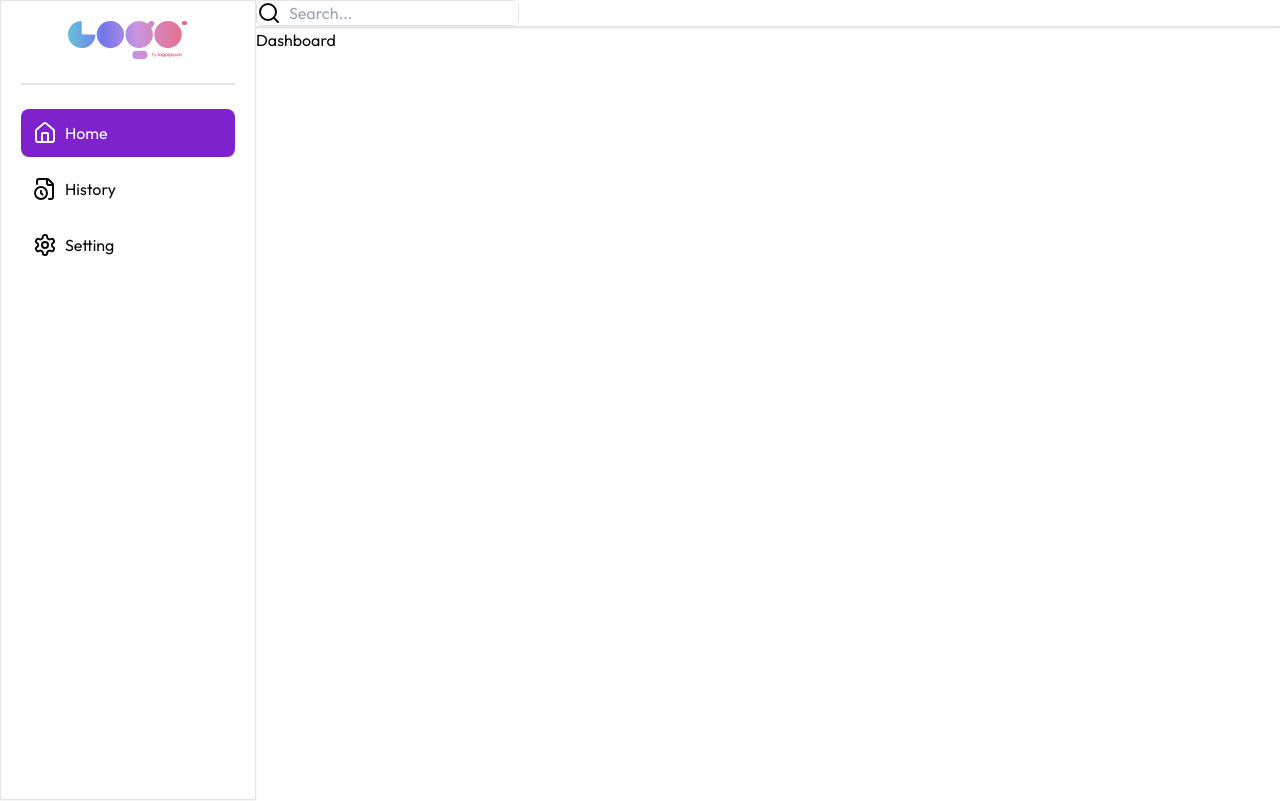
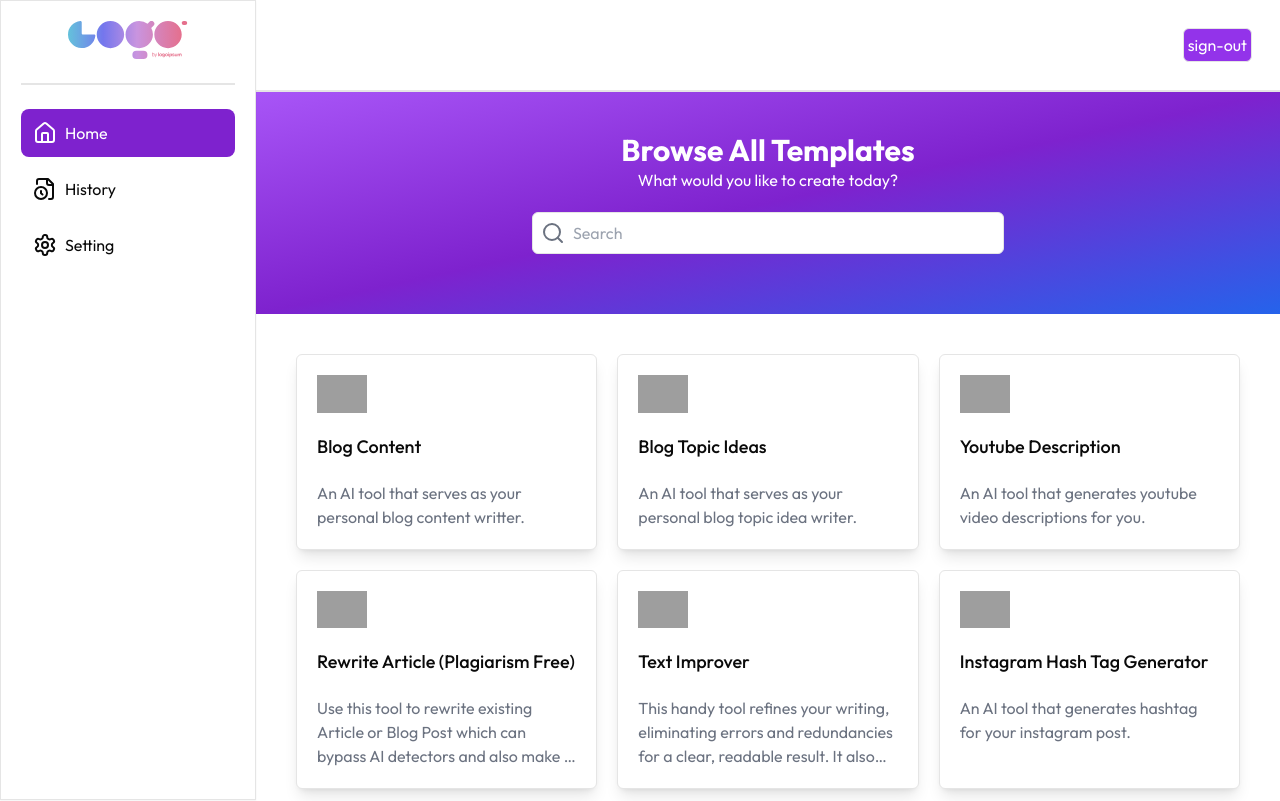
Before and after one commit to abdullah-7861/ai-content-creation, a Next.js app: page /dashboard in a window 1280 px wide. Shown: the top 801 px of the page. Built offline with nearby package versions, Linux system fonts and the light colour scheme; grey boxes are pictures that could not be loaded.

Commit message:
AI Tool Cards

```diff
--- /dev/null
+++ b/app/(data)/Template.tsx
@@ -0,0 +1,137 @@
+export default  [
+
+    {
+        name: 'Blog Content',
+        desc: 'An AI tool that serves as your personal blog content writter.',
+        category: 'blog',
+        icon: 'https://cdn-icons-png.flaticon.com/128/4905/4905454.png',
+        slug: 'blog-content-generation',
+        aiPrompt: 'Generate Blog Content based on topic and outline in rich text editor format',
+        form: [
+            {
+                label: 'Enter your blog topic',
+                field: 'input',
+                name: 'topic',
+                required:true
+            },
+            {
+                label: 'Enter blog Outline here',
+                field: 'textarea',
+                name: 'outline'
+            }
+        ]
+    },
+    {
+        name: 'Blog Topic Ideas',
+        desc: 'An AI tool that serves as your personal blog topic idea writer.',
+        category: 'Blog',
+        icon: 'https://cdn-icons-png.flaticon.com/128/11497/11497847.png',
+        slug: 'blog-topic-idea',
+        aiPrompt: 'Generate top 5 Blog Topic Ideas in bullet point only, (no Description) based on niche in rich text editor format',
+        form: [
+            {
+                label: 'Enter your Niche',
+                field: 'input',
+                name: 'niche',
+                required:true
+            },
+        ]
+    },
+    {
+
+        name: 'Youtube Description',
+        desc: 'An AI tool that generates youtube video descriptions for you.',
+        category: 'Youtube Tool',
+        icon: 'https://cdn-icons-png.flaticon.com/128/2111/2111748.png',
+        slug: 'youtube-description',
+        aiPrompt: 'Generate Youtube description with emoji under 4-5 lines based on topic and outline in rich text editor format',
+        form: [
+            {
+                label: 'Enter your blog topic/title',
+                field: 'input',
+                name: 'topic',
+                required:true
+            },
+            {
+                label: 'Enter youtube Outline here',
+                field: 'textarea',
+                name: 'outline'
+            }
+        ]
+    },
+
+
+    {
+        name: 'Rewrite Article (Plagiarism Free)',
+        desc: 'Use this tool to rewrite existing Article or Blog Post which can bypass AI detectors and also make it plagiarism free.',
+        icon: 'https://cdn-icons-png.flaticon.com/128/3131/3131607.png',
+        category: 'Rewriting Tool',
+        slug: 'rewrite-article',
+        aiPrompt: 'Rewrite give article without any Plagiarism in rich text editor format',
+        form: [
+            {
+                label: '🤖 Provide your Article/Blogpost or any other content to rewrite.',
+                field: 'textarea',
+                name: 'article',
+                required:true
+            }
+        ]
+    },
+    {
+        name: 'Text Improver',
+        desc: 'This handy tool refines your writing, eliminating errors and redundancies for a clear, readable result. It also offers a comprehensive tone analysis and suggests better word choices.',
+        icon: 'https://cdn-icons-png.flaticon.com/128/1686/1686815.png',
+        category: 'Writing Assistant',
+        slug: 'text-improver',
+        aiPrompt: 'Given textToImprove, Rewrite text without any grammar mistake and professionally in rich text editor format',
+        form: [
+            {
+                label: 'Enter text that you want to re-write or improve',
+                field: 'textarea',
+                name: 'textToImprove'
+            }
+        ]
+    },
+
+    {
+        name: 'Instagram Hash Tag Generator',
+        desc: 'An AI tool that generates hashtag for your instagram post.',
+        icon: 'https://cdn-icons-png.flaticon.com/128/7045/7045432.png',
+        category: 'blog',
+
+        slug: 'instagram-hash-tag-generator',
+        aiPrompt: 'Generate 15 Instagram hash tag depends on a given keywords and give output in  in rich text editor format',
+        form: [
+            {
+                label: 'Enter Keywords for your instagram hastag',
+                field: 'input',
+                name: 'keywords',
+                required:true
+            },
+
+        ]
+    },
+
+    {
+        name: 'English Grammer Check',
+        desc: 'AI Model to Correct your english grammer by providing the text',
+        icon:'https://cdn-icons-png.flaticon.com/128/12596/12596700.png',
+        category: 'english',
+
+        slug: 'english-grammer-checker',
+        aiPrompt: 'Rewrite the inputText by correcting the grammer and give output in  in rich text editor format',
+        form: [
+            {
+                label: 'Enter text to correct the grammer',
+                field: 'input',
+                name: 'inputText',
+                required:true
+            },
+
+        ]
+    },
+
+
+
+
+]
--- a/app/dashboard/_components/Header.tsx
+++ b/app/dashboard/_components/Header.tsx
@@ -3,11 +3,12 @@ import React from "react";
 
 function Header() {
   return (
-    <div className=" p-7f shadow-sm border-b-2 flex justify-between items-center">
-      <div className="flex gap-2 items-center border rounded-md max-w-lg ">
-        <Search/ >
+    <div className=" p-7 shadow-sm border-b-2 flex justify-end items-center">
+      <div className="p-1 flex gap-2  items-center border rounded-md max-w-lg bg-purple-600 text-white ">
+        {/* <Search/ >
         <input type="text" placeholder="Search..."
-        className="outline-none" />
+        className="outline-none" /> */}
+        sign-out
       </div>
 
     </div>
--- /dev/null
+++ b/app/dashboard/_components/SearchSection.tsx
@@ -0,0 +1,24 @@
+import { Search } from "lucide-react";
+import React from "react";
+
+function SearchSection({onSearchInput}:any) {
+  return (
+    <div className="p-10 bg-gradient-to-br from-purple-500 via-purple-700 to-blue-600 flex flex-col justify-center items-center  text-white ">
+      <h2 className="text-3xl font-bold">Browse All Templates</h2>
+      <p>What would you like to create today? </p>
+      <div className="w-full flex justify-center">
+        <div className="flex gap-2 items-center p-2 border rounded-md bg-white my-5 w-[50%]">
+          <Search className="text-gray-500" />
+          <input
+            type="text"
+            placeholder="Search"
+            className="bg-transparent outline-none text-black"
+            onChange={(event) => onSearchInput(event.target.value)}
+          />
+        </div>
+      </div>
+    </div>
+  );
+}
+
+export default SearchSection;
--- /dev/null
+++ b/app/dashboard/_components/TemplateCard.tsx
@@ -0,0 +1,15 @@
+import React from "react";
+import { TEMPLATE } from "./TemplateListSection";
+import Image from "next/image";
+
+function TemplateCard(item: TEMPLATE) {
+  return (
+    <div className="p-5 shadow-lg rounded-md border bg-white flex flex-col  gap-5 cursor-pointer hover:scale-105 transition-all ">
+      <Image src={item.icon} alt="icon" width={50} height={50} />
+      <h2 className="font-medium text-lg">{item.name}</h2>
+      <p className="text-gray-500 line-clamp-3">{item.desc}</p>
+    </div>
+  );
+}
+
+export default TemplateCard;
--- /dev/null
+++ b/app/dashboard/_components/TemplateListSection.tsx
@@ -0,0 +1,45 @@
+import Template from "@/app/(data)/Template";
+import React, { useEffect, useState } from "react";
+import TemplateCard from "./TemplateCard";
+
+export interface TEMPLATE {
+  name: string;
+  desc: string;
+  icon: string;
+  category: string;
+  slug: string;
+  aiPrompt: string;
+  form?: FORM[];
+}
+
+export interface FORM {
+  label: string;
+  field: string;
+  name: string;
+  required?: boolean;
+}
+
+function TemplateListSection({ userSearchInput }: any) {
+  const [templateList, setTemplateList] = useState(Template);
+
+  useEffect(() => {
+    if (userSearchInput) {
+      const filterData = Template.filter((item) => {
+        return item.name.toLowerCase().includes(userSearchInput.toLowerCase());
+      });
+      setTemplateList(filterData);
+    } else {
+      setTemplateList(Template);
+    }
+  }, [userSearchInput]);
+
+  return (
+    <div className="grid grid-cols-1 md:grid-cols-2 lg:grid-cols-3 gap-5 p-10">
+      {templateList.map((item: TEMPLATE, index: number) => (
+        <TemplateCard {...item} />
+      ))}
+    </div>
+  );
+}
+
+export default TemplateListSection;
--- a/app/dashboard/layout.tsx
+++ b/app/dashboard/layout.tsx
@@ -10,12 +10,12 @@ function layout({
   }>) {
   return (
     <div>
-        <div className='md:w-64 hidden md:block fixed'>
+        <div className=' md:w-64 hidden md:block fixed'>
             <SideNav/>
         </div>
-        <div className='md:ml-64'>
+        <div className=' md:ml-64 '>
        <Header/>
-        {children}
+       {children}
         </div>
 
     </div>
--- a/app/dashboard/page.tsx
+++ b/app/dashboard/page.tsx
@@ -1,9 +1,20 @@
-import React from 'react'
+"use client";
+import React, { useState } from "react";
+import SearchSection from "./_components/SearchSection";
+import TemplateListSection from "./_components/TemplateListSection";
 
 function Dashboard() {
+  const [userSearchInput, setUserSearchInput] = useState<string>();
   return (
-    <div>Dashboard</div>
-  )
+    <div>
+      {/* search section */}
+      <SearchSection onSearchInput={(value: string) => setUserSearchInput(value)} />
+      {/* <SearchSection onSearchInput(value: string){ setUserSearchInput } /> */}
+
+      {/* Template List section */}
+      <TemplateListSection userSearchInput={userSearchInput} />
+    </div>
+  );
 }
 
-export default Dashboard
+export default Dashboard;
--- a/next.config.mjs
+++ b/next.config.mjs
@@ -1,4 +1,8 @@
 /** @type {import('next').NextConfig} */
-const nextConfig = {};
+const nextConfig = {
+    images:{
+        domains:['cdn-icons-png.flaticon.com']
+    }
+};
 
 export default nextConfig;
--- /dev/null
+++ b/utils/db.tsx
@@ -0,0 +1,5 @@
+import { neon } from '@neondatabase/serverless';
+import { drizzle } from 'drizzle-orm/neon-http';
+import * as schema from './schema'
+const sql = neon(process.env.NEXT_PUBLIC_DRIZZLE_DB_URL!);
+export const db = drizzle(sql, {schema});
```
Also changed, not shown: drizzle.config.js (added, +8 -0 lines), package.json (+8 -1 lines), utils/schema.tsx (added, +12 -0 lines), 1 other file (tests, documents, lock files or other folders).
